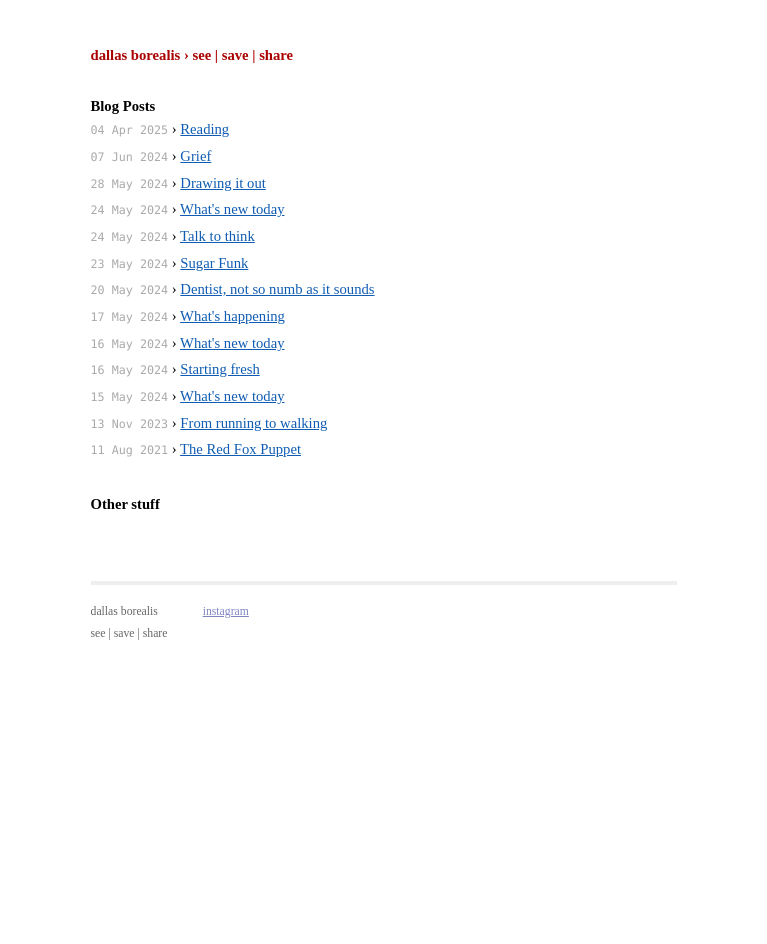
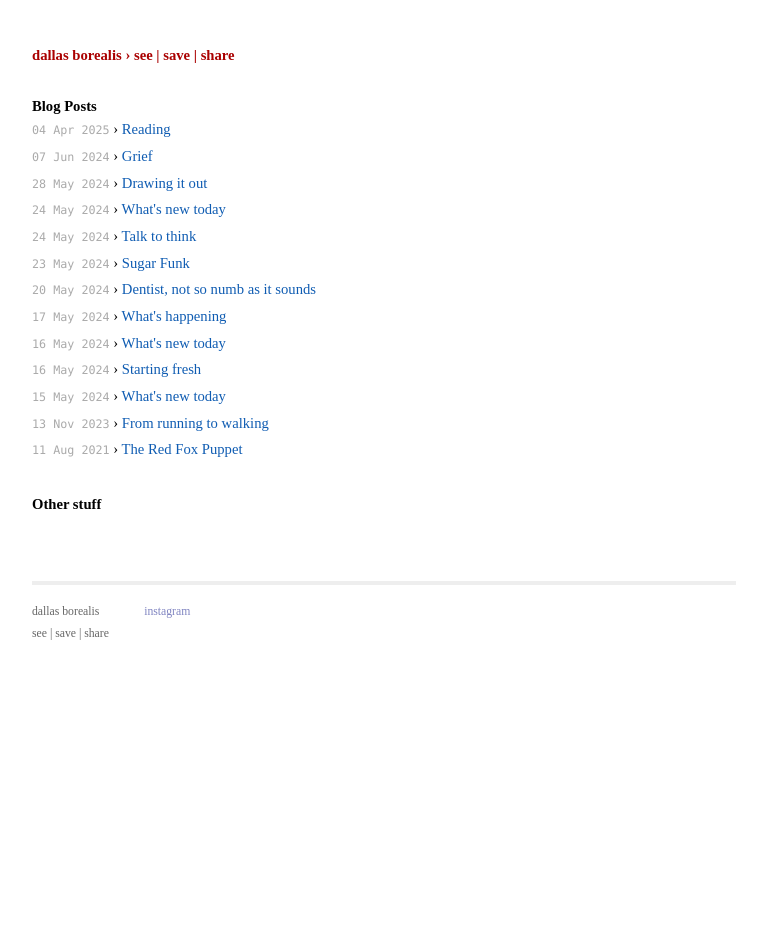
Before and after one commit to dallas-borealis/dallas-borealis.github.io, a Jekyll site: the page built from index.html, in a window 1280 px wide. Shown: the whole page, without its empty margins (256-1023 px from the left). Built offline with Jekyll 4.4.1, drawn with Linux system fonts in a browser that asks for light colours.

Commit message:
Update screen.css

```diff
--- a/css/screen.css
+++ b/css/screen.css
@@ -41,6 +41,7 @@ p + p {
 
 a {
   color: #0f5cb2;
+  text-decoration: none;
 }
 
 a:hover {
@@ -86,7 +87,7 @@ ul.posts {
 .site {
   font-size: 110%;
   text-align: justify;
-  width: 40em;
+  width: 55%;
   margin: 3em auto 2em auto;
   line-height: 1.5em;
 }
@@ -103,7 +104,7 @@ ul.posts {
   }
 
   .site .title a:hover {
-    color: black;
+    opacity: 0.8;
   }
 
   .site .title a.extra {
```
